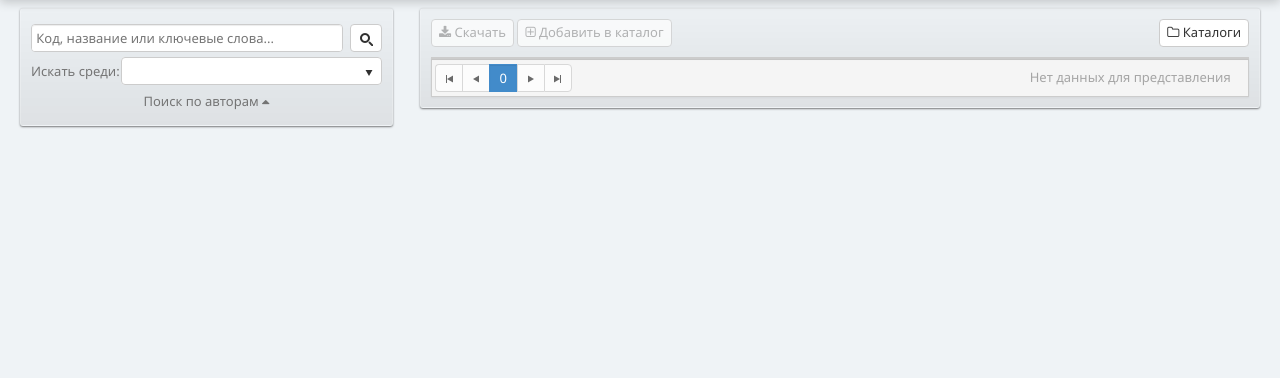
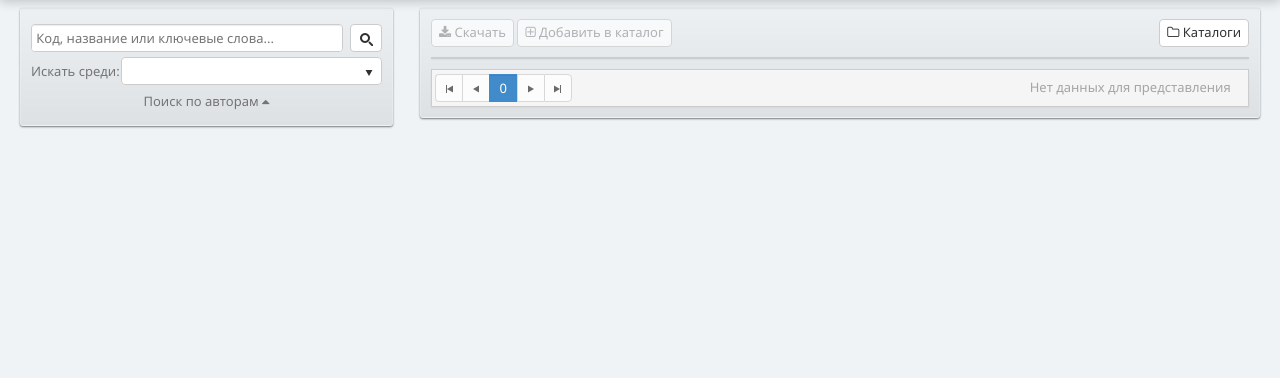
Before and after one commit to MuradGasanov/bdis, a Django app: template main/templates/main.html in a window 1280 px wide. Shown: the part 42-420 px from the top of the page. Run offline with Django 3.2, Linux system fonts and the light colour scheme; the template is opened without the code that fills it, so the values that code supplies are empty; parts of the project's set-up code (start-up, migrations or seed data) failed here and were passed over; some libraries are stand-ins or nearby versions.

Commit message:
отступ после вывода результата

```diff
--- a/main/static/css/main.css
+++ b/main/static/css/main.css
@@ -40,7 +40,9 @@
     cursor: pointer;
 }
 #search_tree { color: #747474; }
-
+#result {
+    margin-bottom: 10px;
+}
 .intellectual_property_item { margin: 3px; }
 .intellectual_property_item p { margin: 5px 0 5px 0; }
 .intellectual_property_item .item_code { font-weight: bold; }
```
